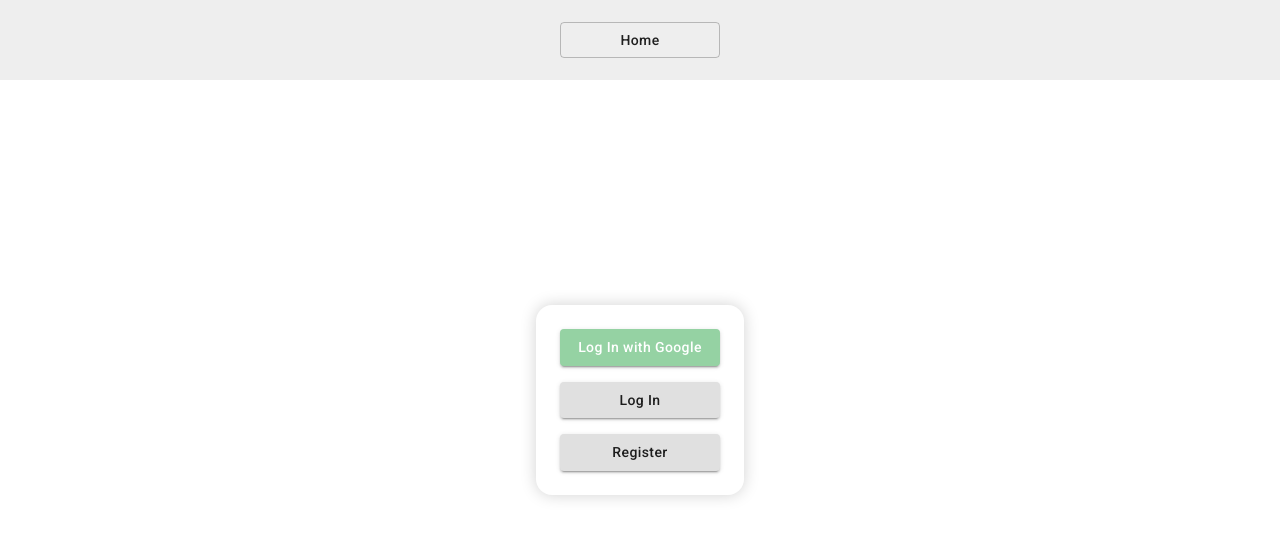
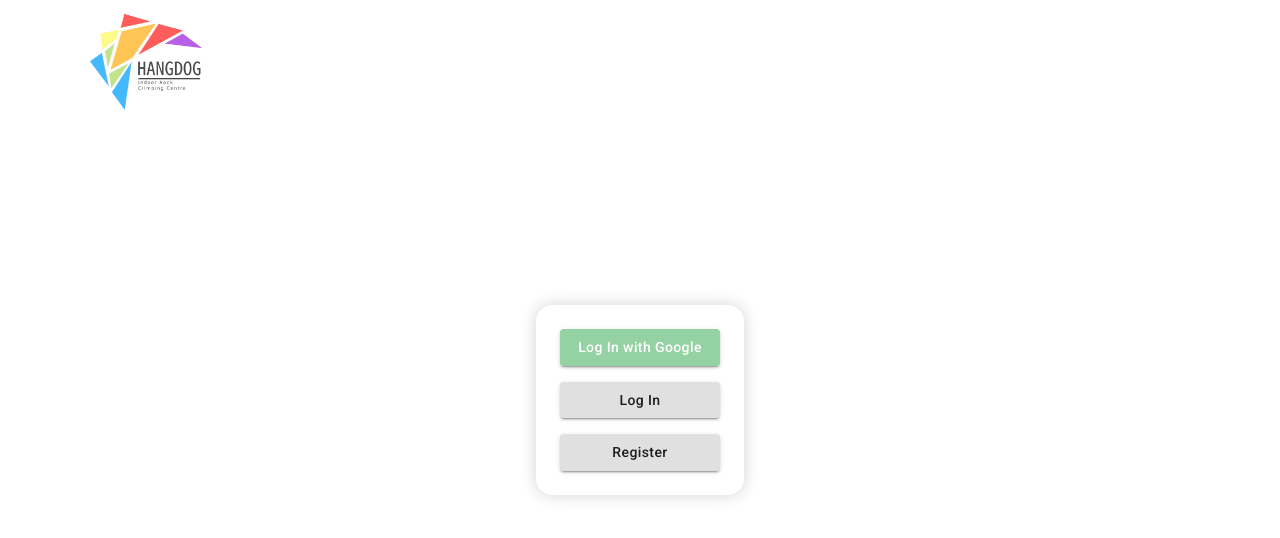
Before and after one commit to Stoupe/hangdog-site, a Next.js app: page / in a window 1280 px wide. Shown: the top 538 px of the page. Built offline with nearby package versions, Linux system fonts and the light colour scheme.

Commit message:
Edit NavBar

```diff
--- a/src/components/NavBar.tsx
+++ b/src/components/NavBar.tsx
@@ -1,13 +1,19 @@
 import { Button, Link } from "@material-ui/core";
-import React from "react";
+import { Image } from "@material-ui/icons";
+import React, { useContext } from "react";
 import styles from "../styles/NavBar.module.scss";
+import { UserContext } from "./Contexts";
 
 const NavBar: React.FC = () => {
+  const { user } = useContext(UserContext);
+
   return (
     <div className={styles.header}>
       <Link href="/">
-        <Button variant="outlined">Home</Button>
+        {/* <Button variant="outlined">Home</Button> */}
+        <img src="hangdog-logo.png" height="130px" />
       </Link>
+      <div>{user && <p>Hello, {user.displayName}</p>}</div>
     </div>
   );
 };
--- a/src/pages/_app.tsx
+++ b/src/pages/_app.tsx
@@ -2,7 +2,7 @@ import { AppProps } from "next/app";
 import React, { useEffect, useState } from "react";
 import { UserContext } from "../components/Contexts";
 import "../styles/globals.css";
-import loadFirebase from "./../components/firebase";
+import loadFirebase from "../functions/firebase";
 import firebase from "firebase/app";
 import { SnackbarProvider } from "notistack";
 
--- a/src/styles/NavBar.module.scss
+++ b/src/styles/NavBar.module.scss
@@ -1,9 +1,11 @@
 .header {
-  height: 5em;
+  height: 8rem;
   width: 100vw;
-  background: #eee;
+  // background: #eee;
   position: fixed;
   display: flex;
   align-items: center;
-  justify-content: center;
+  justify-content: space-between;
+
+  padding: 0 5rem;
 }
```
Also changed, not shown: src/functions/firebase.tsx (renamed from src/components/firebase.tsx).
